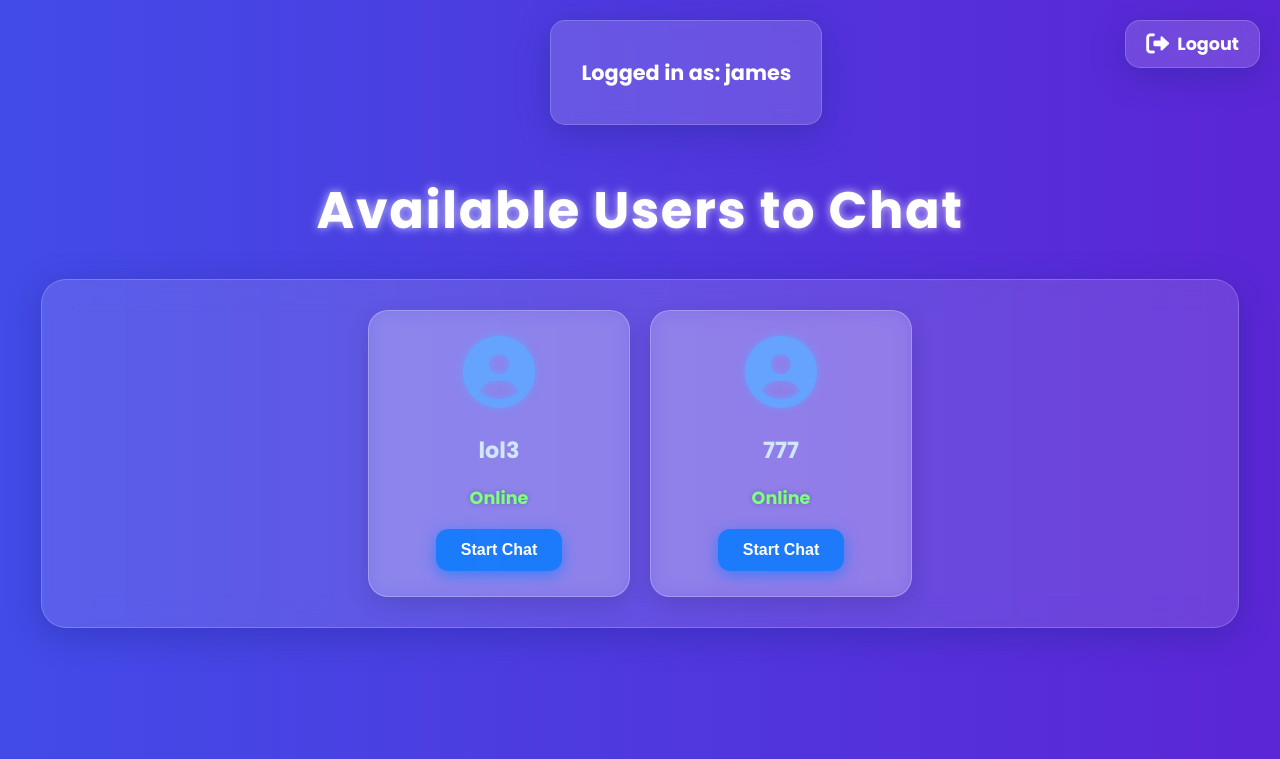
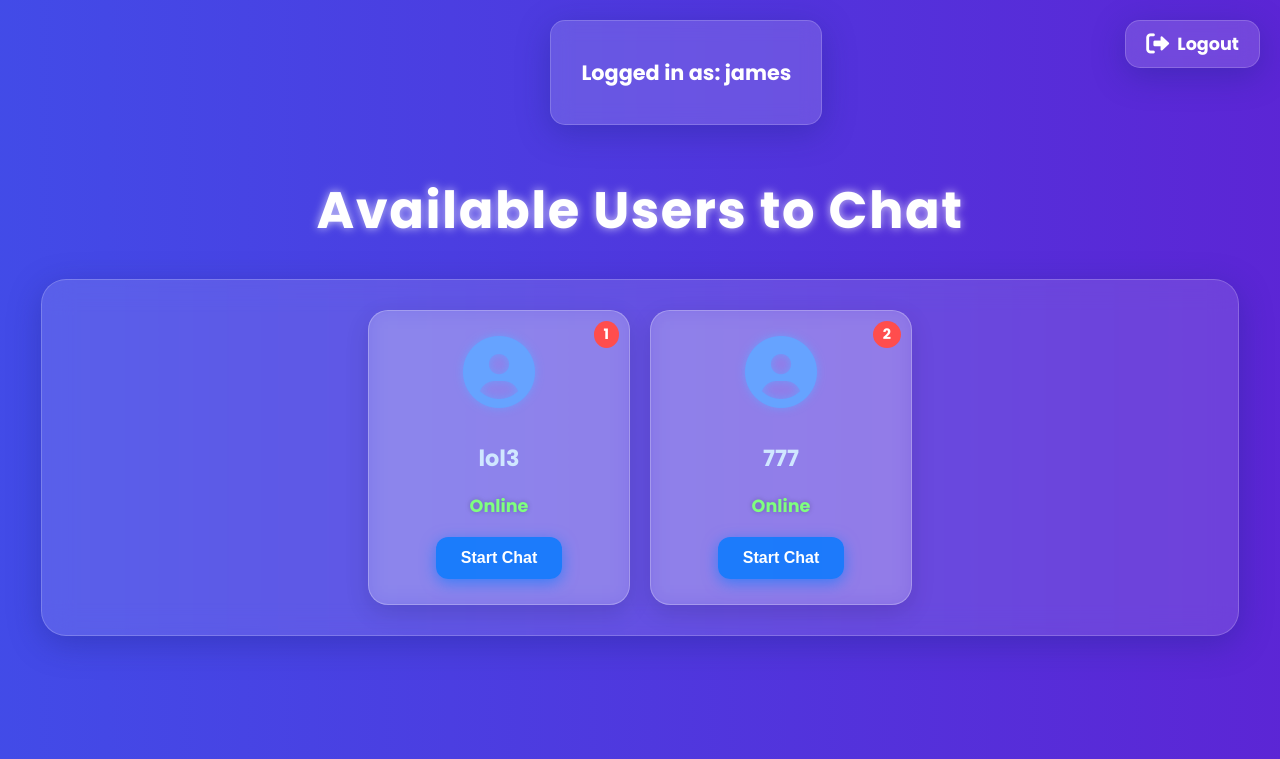
Before and after one commit to certifiedJ/Chat-Application, a Django app: page /chat/ in a window 1280 px wide. Shown: the top 759 px of the page. Run offline with Django 5.2, Linux system fonts and the light colour scheme; a user stored in the database is signed in; data comes from the database, SQL or seed files in the repository; both versions use the stored data as it was after the commit; some libraries are stand-ins or nearby versions.

Commit message:
Add unread message count and notification badge to chat home UI

```diff
--- a/chat/chat_application/c_application/templates/chat/chat_home.html
+++ b/chat/chat_application/c_application/templates/chat/chat_home.html
@@ -208,6 +208,7 @@
     </style>
 </head>
 <body>
+    {% load custom_filters %}
     <div class="current-user">
         <p>Logged in as: <strong>{{ request.user.username }}</strong></p>
     </div>
@@ -221,15 +222,31 @@
         <div class="user-list" style="justify-content: center; align-items: center;">
         {% for user in users %}
             <div class="user-card">
-                <i class="fas fa-user-circle"></i>
-                <a href="{% url 'chat' user.id %}">{{ user.username }}</a>
-                <p class="user-status">
+                <!-- Notification Badge (top right corner, only if unread) -->
+                {% if unread_counts|get_item:user.id > 0 %}
+                    <span class="notification-badge">{{ unread_counts|get_item:user.id }}</span>
+                {% endif %}
+
+                <!-- User Icon -->
+                <div style="margin-bottom: 18px;">
+                    <i class="fas fa-user-circle"></i>
+                </div>
+
+                <!-- Username -->
+                <div style="margin-bottom: 10px;">
+                    <a href="{% url 'chat' user.id %}">{{ user.username }}</a>
+                </div>
+
+                <!-- User Status -->
+                <div class="user-status" style="margin-bottom: 18px;">
                     {% if user.is_online %}
                         <span style="color: #7fff7f;">Online</span>
                     {% else %}
                         <span style="color: #ff7f7f;">Offline</span>
                     {% endif %}
-                </p>
+                </div>
+
+                <!-- Start Chat Button -->
                 <button onclick="startChat('{{ user.id }}')" class="chat-button">Start Chat</button>
             </div>
         {% endfor %}
--- /dev/null
+++ b/chat/chat_application/c_application/templatetags/custom_filters.py
@@ -0,0 +1,6 @@
+from django import template
+register = template.Library()
+
+@register.filter
+def get_item(dictionary, key):
+    return dictionary.get(key)
--- a/chat/chat_application/c_application/views.py
+++ b/chat/chat_application/c_application/views.py
@@ -45,6 +45,8 @@ def chat_view(request, recipient_id):
         recipient__in=[request.user, recipient]
     ).order_by('timestamp')
 
+    messages_qs.filter(recipient=request.user, read=False).update(read=True)
+
     return render(request, 'chat/chat.html', {
         'recipient': recipient,
         'recipient_id': recipient_id,
@@ -61,8 +63,14 @@ def chat_home(request):
         return redirect('login')
 
     users = User.objects.exclude(id=request.user.id)
+    # Calculate unread message counts for each user
+    unread_counts = {
+        user.id: Message.objects.filter(sender=user, recipient=request.user, read=False).count()
+        for user in users
+    }
     return render(request, 'chat/chat_home.html', {
         'users': users,
+        'unread_counts': unread_counts,
         'request_user': request.user,
         'csrf_token': getattr(request, 'csrf_token', None),
     })
```
Also changed, not shown: chat/chat_application/c_application/templatetags/__init__.py (added), chat/chat_application/db.sqlite3, chat/chat_application/media/chat_images/check-mark_YlGEWeG.png (added).
